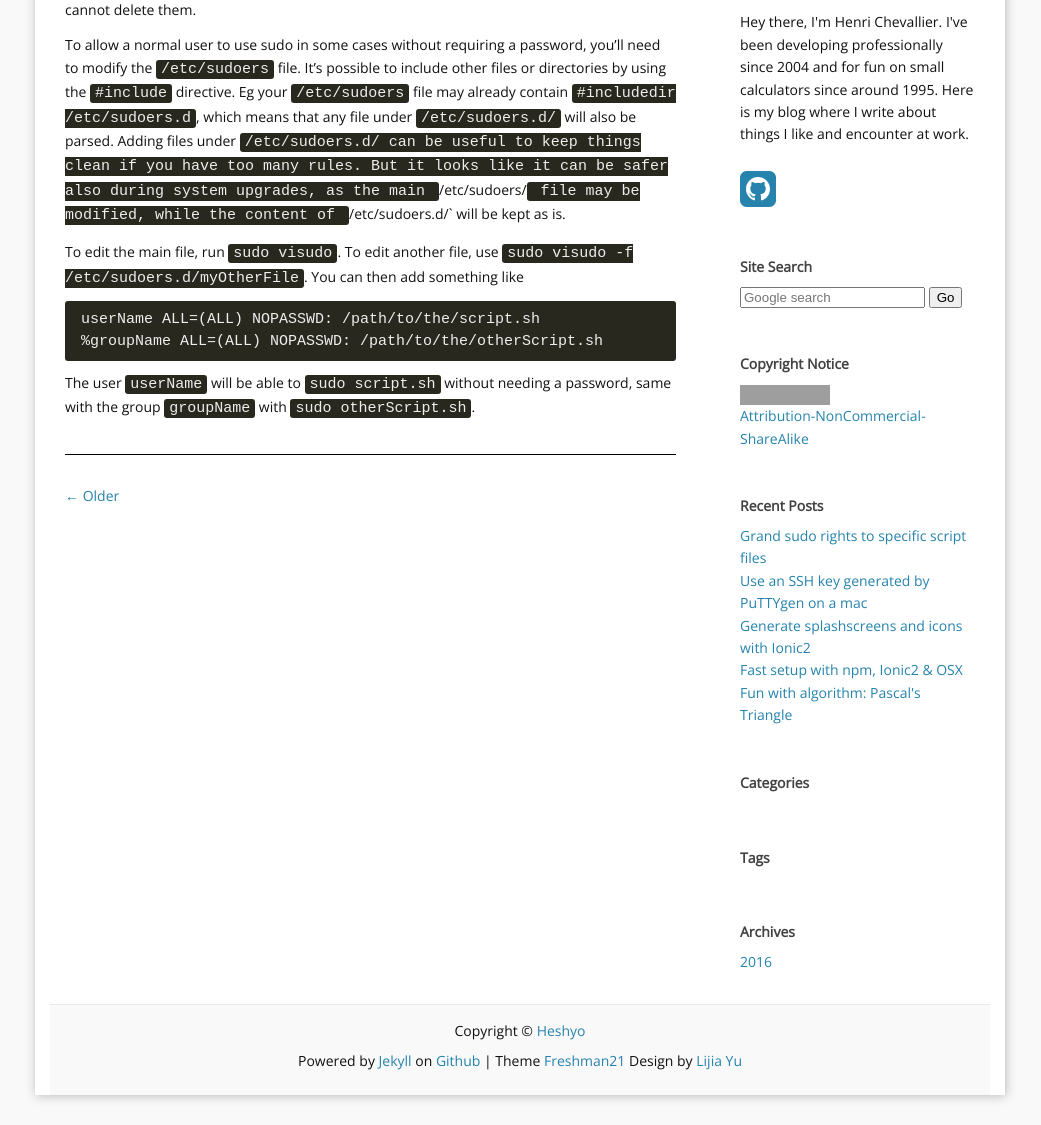
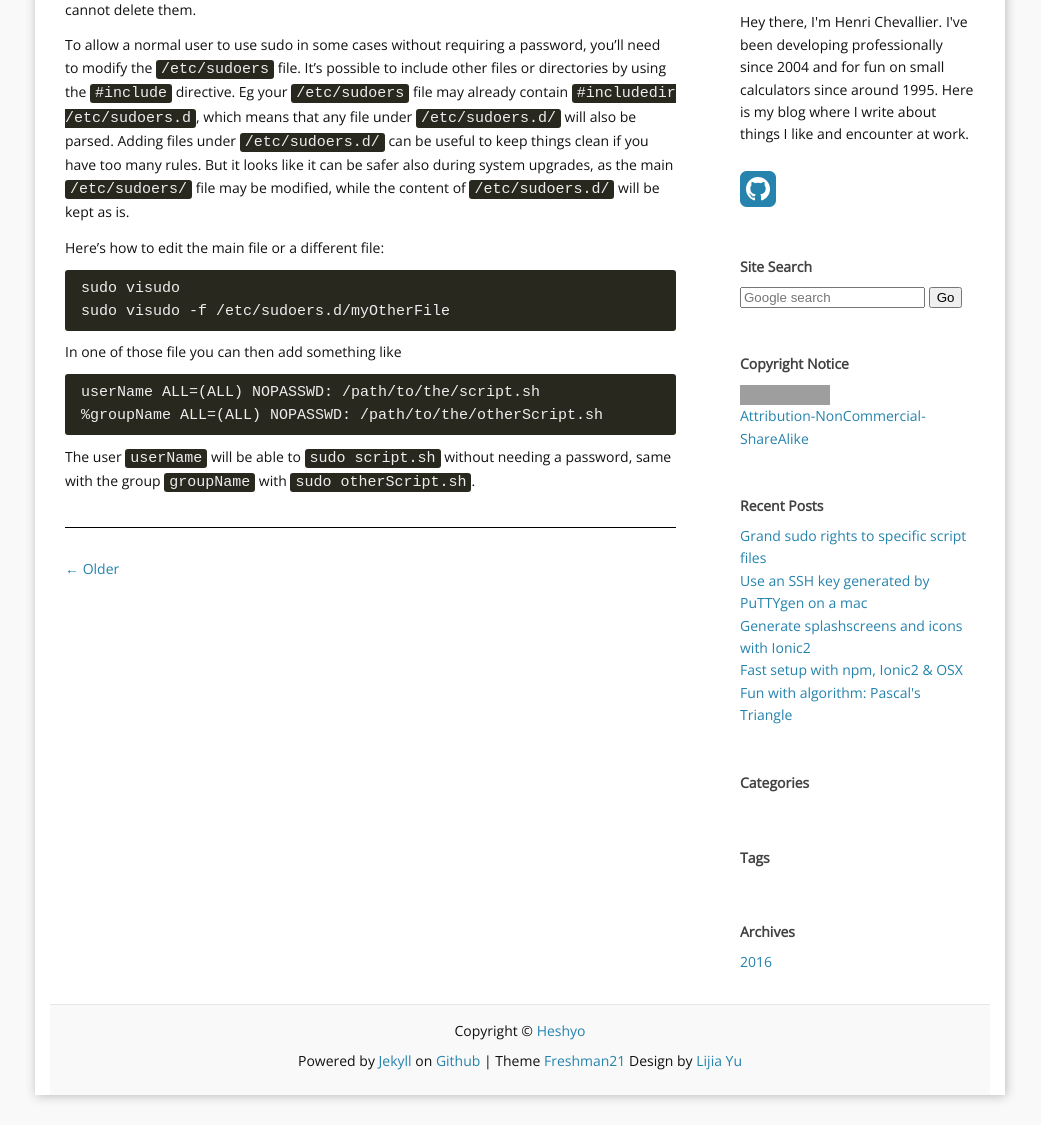
Before and after one commit to Heshyo/heshyo.github.io, a Jekyll site: the page built from _posts/2016-07-13-grant-sudo-rights-to-specific-script-files.md, in a window 1280 px wide, cut to the strip 404-1529 px from the top of the page. Shown: the whole strip, without its empty margins (120-1161 px from the left). Built offline with Jekyll 4.4.1, drawn with Linux system fonts in a browser that asks for light colours; nearby versions of some CDN libraries; comment, search, counter and statistics services are not loaded; grey boxes are pictures that could not be loaded.

Commit message:
- Improved: cleaned sudoers

````diff
--- a/_posts/2016-07-13-grant-sudo-rights-to-specific-script-files.md
+++ b/_posts/2016-07-13-grant-sudo-rights-to-specific-script-files.md
@@ -6,9 +6,16 @@ title: Grand sudo rights to specific script files
 When using [Symfony](https://symfony.com/), we often need to clear the cache. The problem is that depending on how you configure the user rights, you may need sudo privileges to clear the cache: eg the owner of the Symfony files is a normal user, the group is the web server. Whenever Symfony creates the cache directories and files, those are now owned by it, and the normal user cannot delete them.
 
 To allow a normal user to use sudo in some cases without requiring a password, you'll need to modify the `/etc/sudoers` file. It's possible to include other files or directories by using the `#include` directive. Eg your `/etc/sudoers` file may already contain `#includedir /etc/sudoers.d`, which means that any file under `/etc/sudoers.d/` will also be parsed.
-Adding files under `/etc/sudoers.d/ can be useful to keep things clean if you have too many rules. But it looks like it can be safer also during system upgrades, as the main `/etc/sudoers/` file may be modified, while the content of `/etc/sudoers.d/` will be kept as is.
+Adding files under `/etc/sudoers.d/` can be useful to keep things clean if you have too many rules. But it looks like it can be safer also during system upgrades, as the main `/etc/sudoers/` file may be modified, while the content of `/etc/sudoers.d/` will be kept as is.
 
-To edit the main file, run `sudo visudo`. To edit another file, use `sudo visudo -f /etc/sudoers.d/myOtherFile`. You can then add something like
+Here's how to edit the main file or a different file:
+
+```
+sudo visudo
+sudo visudo -f /etc/sudoers.d/myOtherFile
+```
+
+In one of those file you can then add something like
 
 ```
 userName ALL=(ALL) NOPASSWD: /path/to/the/script.sh
````
